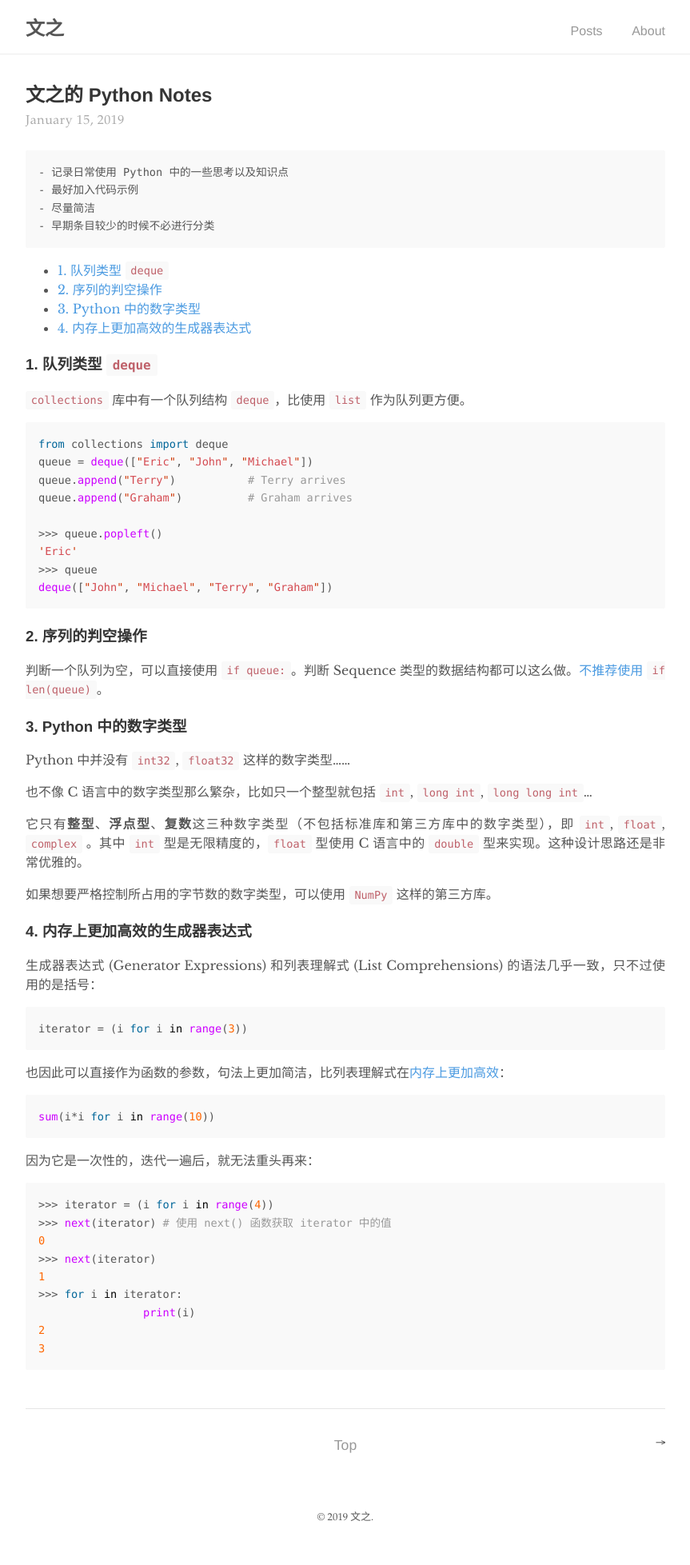
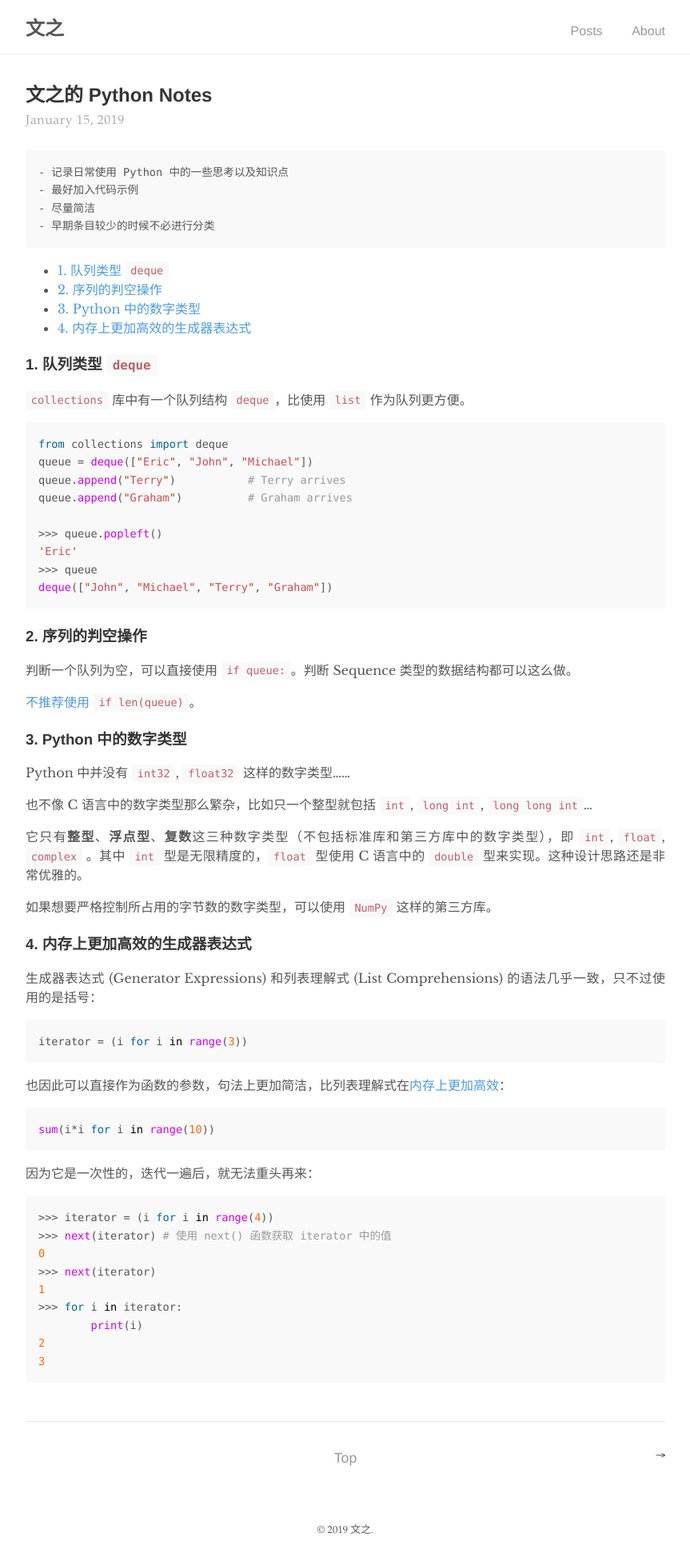
Before and after one commit to wen-zhi/wen-zhi.github.io, a Jekyll site: the page built from _posts/2019-01-15-python-notes.md, in a window 1280 px wide. Shown: the whole page at 80% size, without its empty margins (208-1071 px from the left). Built offline with Jekyll 4.4.1, drawn with Linux system fonts in a browser that asks for light colours; comment, search, counter and statistics services are not loaded.

Commit message:
minor format changes

````diff
--- a/_posts/2019-01-15-python-notes.md
+++ b/_posts/2019-01-15-python-notes.md
@@ -12,7 +12,6 @@ excerpt: >-
     - 尽量简洁
     - 早期条目较少的时候不必进行分类
 
-{:class="table-of-content"}
 * TOC
 {:toc}
 
@@ -34,7 +33,9 @@ deque(["John", "Michael", "Terry", "Graham"])
 
 ### 2. 序列的判空操作
 
-判断一个队列为空，可以直接使用 `if queue:`。判断 Sequence 类型的数据结构都可以这么做。[不推荐使用](https://www.python.org/dev/peps/pep-0008/#programming-recommendations) `if len(queue)`。
+判断一个队列为空，可以直接使用 `if queue:`。判断 Sequence 类型的数据结构都可以这么做。
+
+[不推荐使用](https://www.python.org/dev/peps/pep-0008/#programming-recommendations) `if len(queue)`。
 
 ### 3. Python 中的数字类型
 
@@ -69,7 +70,7 @@ sum(i*i for i in range(10))
 >>> next(iterator)
 1
 >>> for i in iterator:
-		print(i)
+	print(i)
 2
 3
 ```
````
